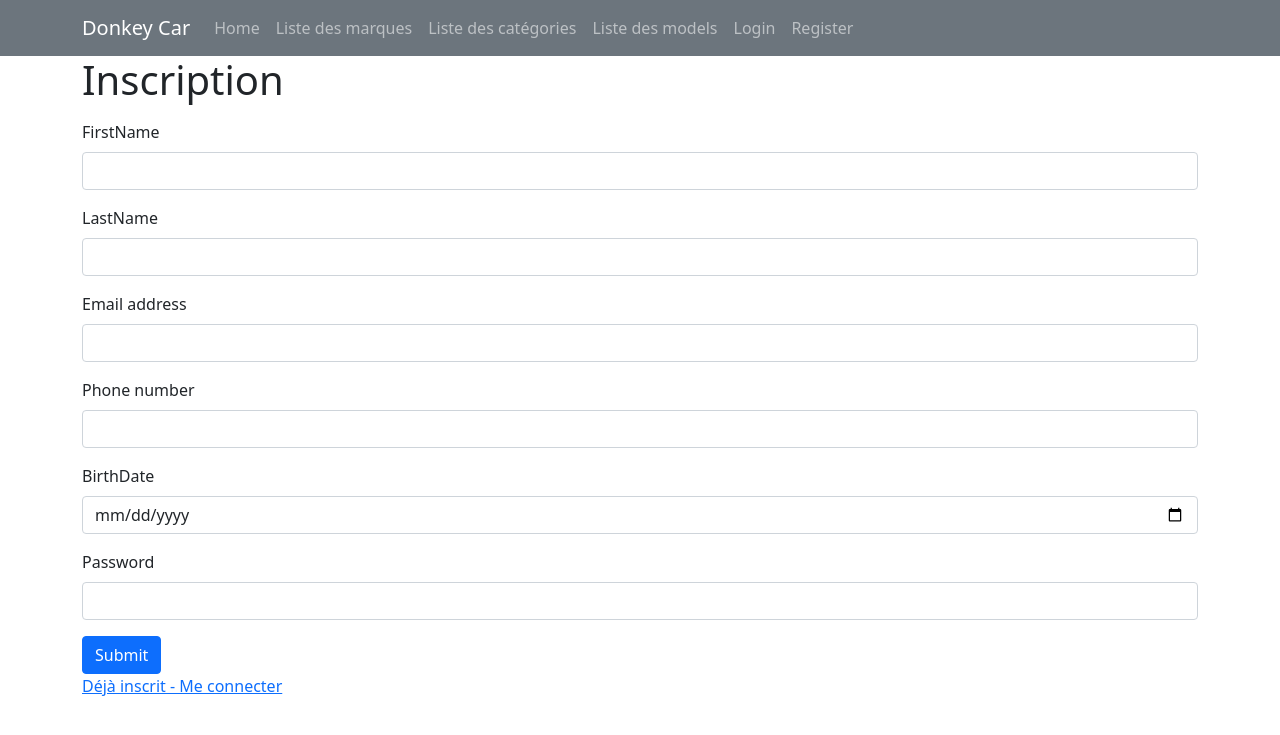
After one commit to enPausee/DonkeyCar, a PHP site: template src/Views/user/register.php in a window 1280 px wide. The commit adds this page. Shown: the top 735 px of the page. Run offline with PHP 8.4, Linux system fonts and the light colour scheme; the template is opened without the code that fills it, so the values that code supplies are empty; some libraries are stand-ins or nearby versions.

Commit message:
Create register part and flash message

```diff
--- /dev/null
+++ b/public/css/style.css
@@ -0,0 +1,4 @@
+.errors {
+  background-color: red;
+  color: white;
+}
--- a/public/index.php
+++ b/public/index.php
@@ -1,4 +1,8 @@
 <?php
+// session
+if (session_status() === PHP_SESSION_NONE) {
+    session_start();
+}
 use App\Core\Router;
 define('ROOT', dirname(__DIR__));
 require ROOT .'/vendor/autoload.php';
--- a/src/Views/default.php
+++ b/src/Views/default.php
@@ -10,6 +10,7 @@
     <link href="https://cdn.jsdelivr.net/npm/bootstrap@5.1.3/dist/css/bootstrap.min.css" rel="stylesheet" integrity="sha384-1BmE4kWBq78iYhFldvKuhfTAU6auU8tT94WrHftjDbrCEXSU1oBoqyl2QvZ6jIW3" crossorigin="anonymous">
 
     <title>Donkey-Car</title>
+    <link rel="stylesheet" href="/css/style.css">
 </head>
 
 <body>
--- /dev/null
+++ b/src/Views/parts/_flash.php
@@ -0,0 +1,9 @@
+<?php
+if(isset($_SESSION['notification']['message'])): ?>
+    <div class="alert alert-<?= $_SESSION['notification']['type'] ?>">
+        <div class="wrapper">
+            <h4 style="text-align:center;"><?= $_SESSION['notification']['message']  ?></h4>
+        </div>
+    </div>
+    <?php $_SESSION['notification'] = [];?>
+<?php endif;
--- a/src/Views/parts/_navbar.php
+++ b/src/Views/parts/_navbar.php
@@ -21,7 +21,11 @@
                 <li class="nav-item">
                     <a class="nav-link" href="/user/login">Login</a>
                 </li>
+                <li class="nav-item">
+                    <a class="nav-link" href="/user/register">Register</a>
+                </li>
             </ul>
         </div>
     </div>
 </nav>
+<?php include(ROOT.'/src/Views/parts/_flash.php') ?>
--- a/src/Views/user/login.php
+++ b/src/Views/user/login.php
@@ -11,3 +11,4 @@
 
     <button type="submit" class="btn btn-primary">Submit</button>
 </form>
+<a href="/user/register">Pas encore inscrit - Je m'inscris</a>
--- /dev/null
+++ b/src/Views/user/register.php
@@ -0,0 +1,41 @@
+<h1>Inscription</h1>
+<p class="errors">
+    <?php
+    if (isset($errors) && count($errors) != 0) {
+        foreach ($errors as $key => $value) {
+            foreach ($value as $error) {
+                echo $error.'<br/>';
+            }
+        }
+    }
+    ?>
+</p>
+<form method="POST" action="/user/register">
+    <div class="mb-3">
+        <label for="firstName" class="form-label">FirstName</label>
+        <input type="text" class="form-control" id="firstName" name="firstName" aria-describedby="emailHelp">
+    </div>
+    <div class="mb-3">
+        <label for="lastName" class="form-label">LastName</label>
+        <input type="text" class="form-control" id="lastName" name="lastName" aria-describedby="emailHelp">
+    </div>
+    <div class="mb-3">
+        <label for="email" class="form-label">Email address</label>
+        <input type="email" class="form-control" id="email" name="email" aria-describedby="emailHelp">
+    </div>
+    <div class="mb-3">
+        <label for="phone" class="form-label">Phone number</label>
+        <input type="text" class="form-control" id="phone" name="phone" aria-describedby="emailHelp">
+    </div>
+    <div class="mb-3">
+        <label for="birthDate" class="form-label">BirthDate</label>
+        <input type="date" class="form-control" id="birthDate" name="birthDate" aria-describedby="emailHelp">
+    </div>
+    <div class="mb-3">
+        <label for="password" class="form-label">Password</label>
+        <input type="password" class="form-control" id="password" name="password">
+    </div>
+
+    <button type="submit" name="submit" class="btn btn-primary">Submit</button>
+</form>
+<a href="/user/login">Déjà inscrit - Me connecter</a>
```
Also changed, not shown: src/Controllers/UserController.php (+67 -0 lines), src/Models/UserModel.php (+10 -0 lines), src/Services/BaseData.php (added, +13 -0 lines), src/Services/Http.php (added, +10 -0 lines), src/Services/Security.php (added, +51 -0 lines).
